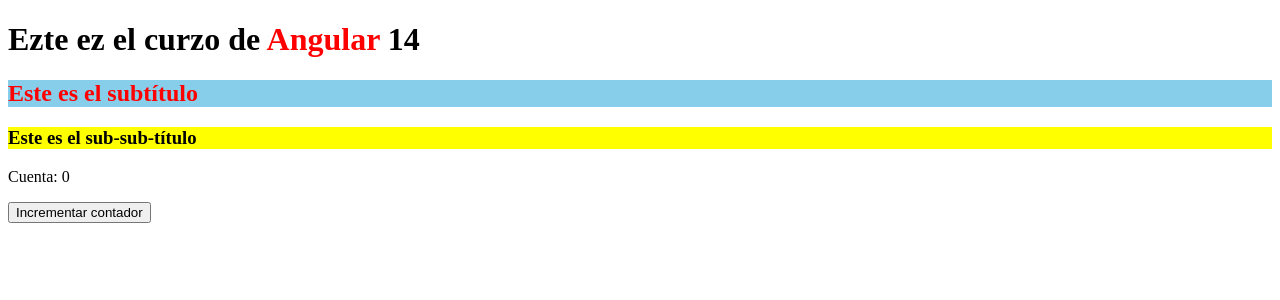
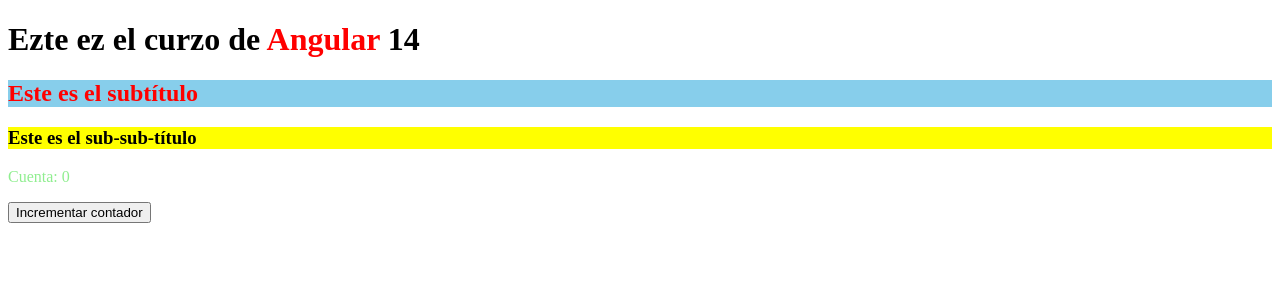
Before and after one commit to gerardoparrajc/CursoAngular14Mayo2023, an Angular app: page / in a window 1280 px wide. Shown: the top 300 px of the page. Built offline with nearby package versions, Linux system fonts and the light colour scheme.

Commit message:
Solución al ejercicio

```diff
--- a/src/app/app.component.html
+++ b/src/app/app.component.html
@@ -3,5 +3,9 @@
 <h3 [ngStyle]="{'background-color': backgroundColor ? 'green' : 'yellow'}" >Este es el sub-sub-título</h3>
 
 <!-- ngClass: contador de 0 a 5 esté en verde. De 5 a 7 en amarillo. De 8 a 10 en rojo -->
-<p>Cuenta: {{ contador }}</p>
+<p [ngClass]="{
+  'verde': contador >= 0 && contador < 5,
+  'amarillo': contador >= 5 && contador <= 7,
+  'rojo': contador >= 8
+}">Cuenta: {{ contador }}</p>
 <button (click)="onClick()">Incrementar contador</button>
--- a/src/app/app.component.scss
+++ b/src/app/app.component.scss
@@ -5,3 +5,15 @@
 .fondoAzul {
   background-color: skyblue;
 }
+
+.rojo {
+  color: red;
+}
+
+.amarillo {
+  color: yellow;
+}
+
+.verde {
+  color: lightgreen;
+}
```
